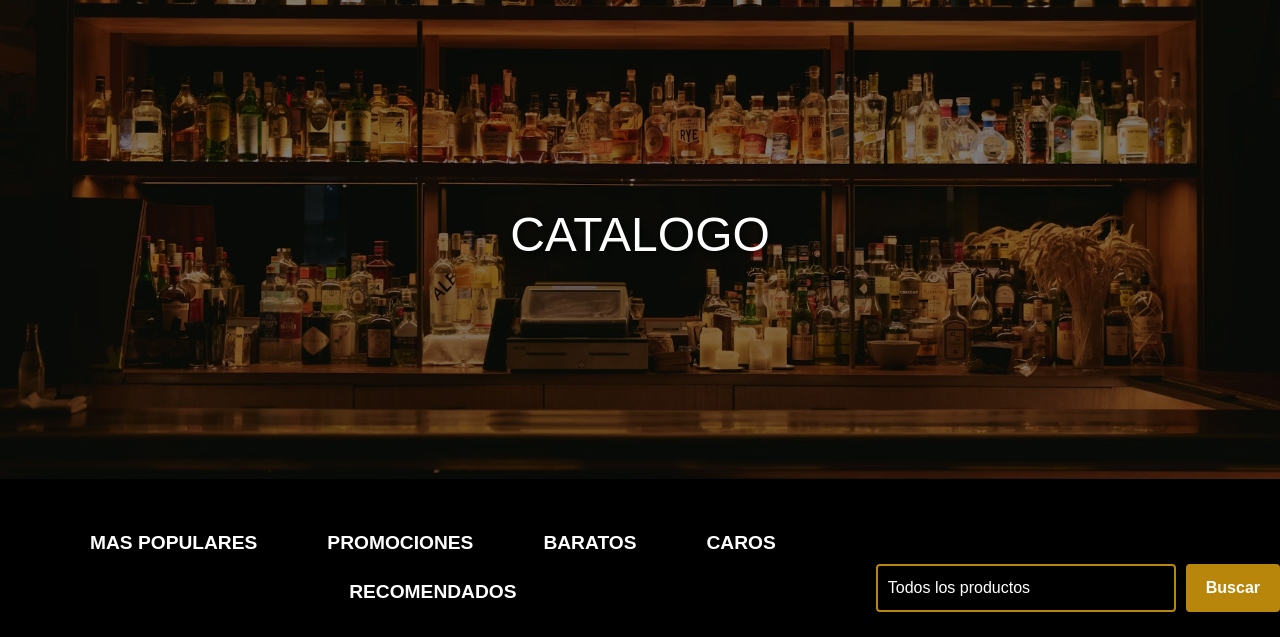
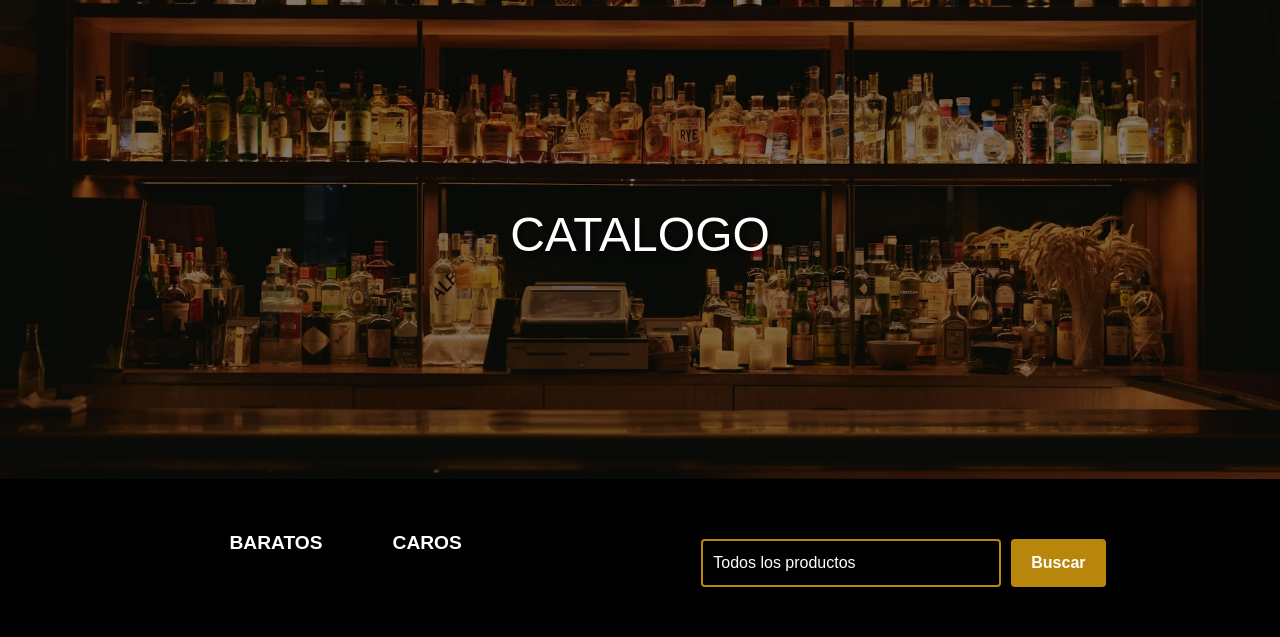
Before and after one commit to Ghosrider227/Licorera-los-J, a Django app: page /catalogo/?filtro_precio=baratos in a window 1280 px wide. Shown: the part 243-880 px from the top of the page. Run offline with Django 4.2, Linux system fonts and the light colour scheme; data comes from the database, SQL or seed files in the repository; some libraries are stand-ins or nearby versions.

Commit message:
Ajustes de catalogo

```diff
--- a/licorera_los_J/static/css/catalogo.css
+++ b/licorera_los_J/static/css/catalogo.css
@@ -115,7 +115,7 @@
 /* Estilo base del menú */
 .nav {
     display: flex;
-    justify-content: center; /* Centra horizontalmente */
+    justify-content: space-evenly; /* Centra horizontalmente */
     align-items: center; /* Centra verticalmente */
     background-color: #000; /* Fondo negro */
     padding: 20px;
@@ -164,7 +164,7 @@
 .buscador {
     display: flex;
     flex-direction: row;
-    justify-content: center;
+    justify-content: space-evenly;
     align-items: center;
     gap: 10px;
     margin-top: 20px;
--- a/licorera_los_J/templates/catalogo.html
+++ b/licorera_los_J/templates/catalogo.html
@@ -23,24 +23,15 @@
     <div class="buscador">
         <ul class="nav">
             <li class="nav-item">
-                <a class="nav-link active" aria-current="page" href="#">MAS POPULARES</a>
+                <a class="nav-link" href="?filtro_precio=baratos">BARATOS</a>
             </li>
             <li class="nav-item">
-                <a class="nav-link" href="#">PROMOCIONES</a>
-            </li>
-            <li class="nav-item">
-                <a class="nav-link" href="#">BARATOS</a>
-            </li>
-            <li class="nav-item">
-                <a class="nav-link" href="#">CAROS</a>
-            </li>
-            <li class="nav-item">
-                <a class="nav-link" href="#">RECOMENDADOS</a>
+                <a class="nav-link" href="?filtro_precio=caros">CAROS</a>
             </li>
         </ul>
         <div class="search-bar">
-            {% csrf_token %}
             <form method="GET" action="{% url 'catalogo' %}" id="formulario-busqueda">
+                {% csrf_token %}
                 <select name="tipo_producto" class="form-control">
                     <option value="">Todos los productos</option>
                     <option value="1" {% if tipo_producto == "Vino" %}selected{% endif %}>Vino</option>
--- a/licorera_los_J/views.py
+++ b/licorera_los_J/views.py
@@ -376,20 +376,25 @@ def obtener_carrito(request):
 
 
 def catalogo(request):
-    # Obtiene el valor seleccionado en el <select>
-    # Por defecto, vacío si no se selecciona nada
     tipo_producto = request.GET.get('tipo_producto', '')
+    filtro_precio = request.GET.get('filtro_precio', '')
 
-    # Filtra los productos según el tipo seleccionado
+    # Filtrar por tipo de producto
     if tipo_producto:
         productos = Productos.objects.filter(tipo_producto=tipo_producto)
     else:
-        # Si no se selecciona nada, muestra todos los productos
         productos = Productos.objects.all()
+
+    # Filtrar por precio
+    if filtro_precio == 'baratos':
+        productos = productos.filter(precio__lte=200000)
+    elif filtro_precio == 'caros':
+        productos = productos.filter(precio__gt=200000)
 
     contexto = {
         'productos': productos,
-        'tipo_producto': tipo_producto,  # Pasamos el valor seleccionado al template
+        'tipo_producto': tipo_producto,
+        'filtro_precio': filtro_precio,  # Pasamos el filtro al template
     }
     return render(request, 'catalogo.html', contexto)
 
```
